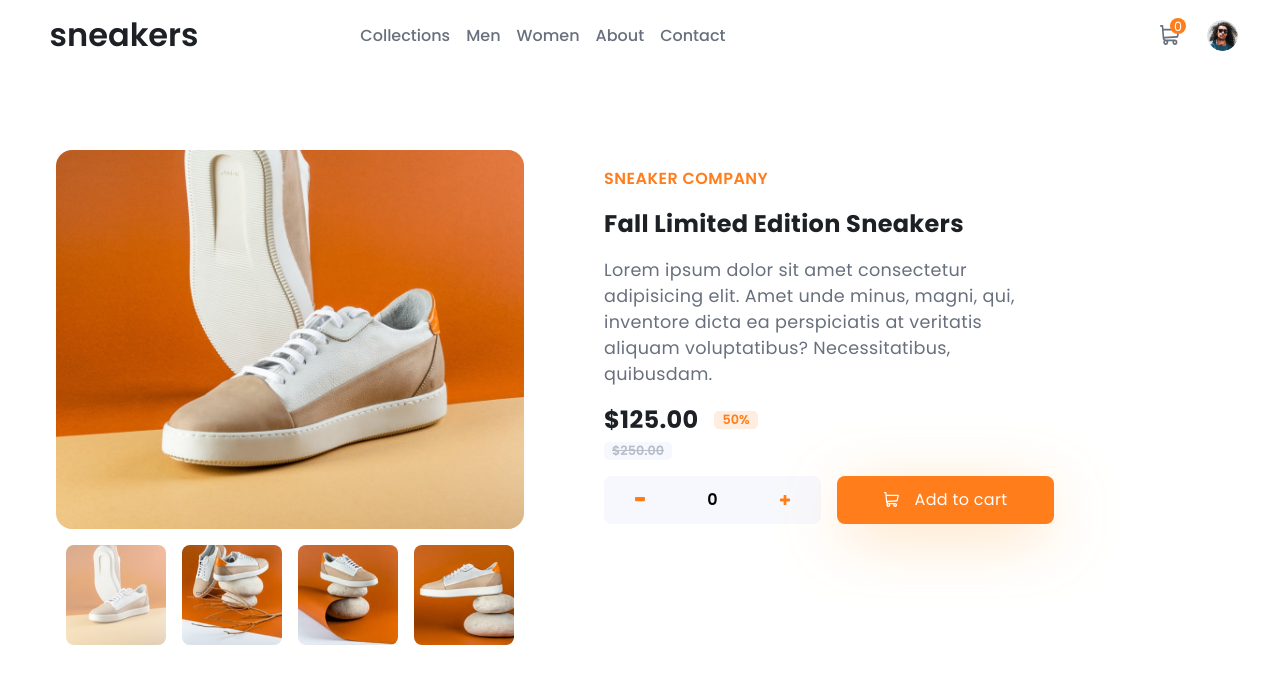
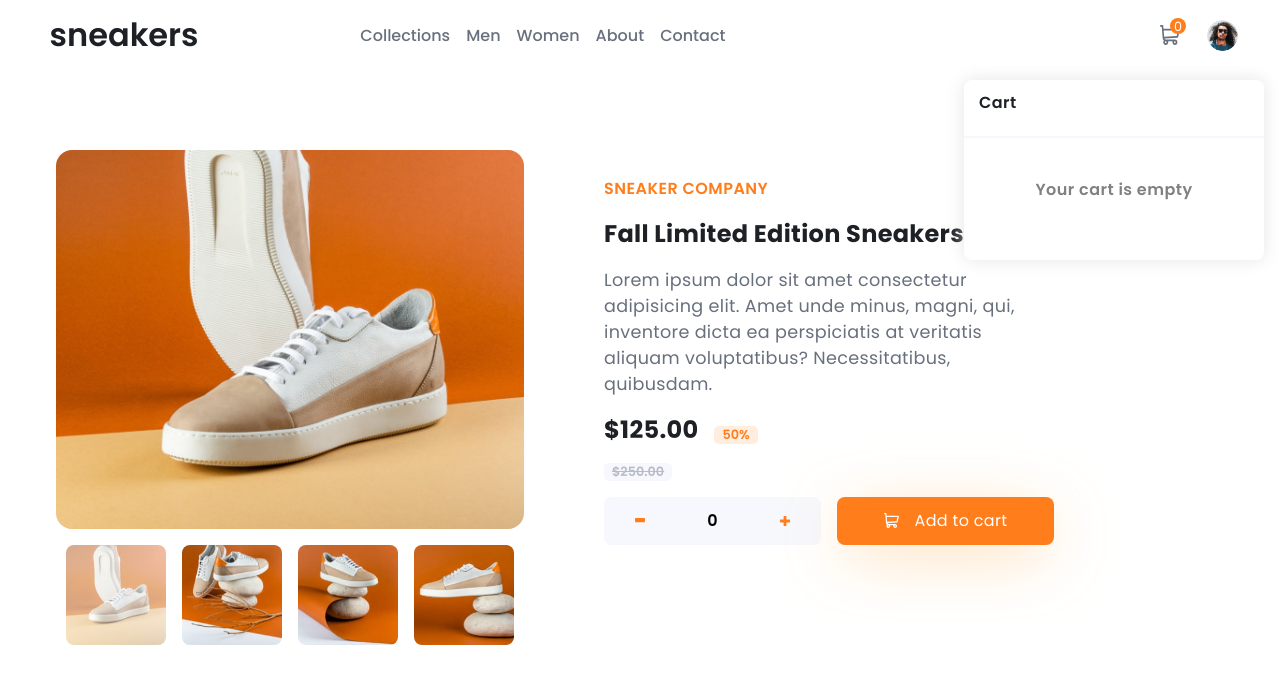
Before and after one commit to Dark-Lover/e-commerce-product-page, a Next.js app: page / in a window 1280 px wide. Both pictures are taken after a click on the picture 1170 px from the left and 35 px from the top of the page. Shown: the top 684 px of the page. Built offline with nearby package versions, Linux system fonts and the light colour scheme.

Commit message:
add cart component

```diff
--- /dev/null
+++ b/components/Cart/CartStyled.ts
@@ -0,0 +1,31 @@
+import styled from "styled-components";
+export const CartWrapper = styled.div`
+  position: absolute;
+  background-color: white;
+  height: 180px;
+  width: 90%;
+  top: 80px;
+  z-index: 1000;
+  margin-left: auto;
+  margin-right: auto;
+  left: 0;
+  right: 0;
+  border-radius: 0.5rem;
+  box-shadow: 0px 0px 17px 0px rgba(224, 220, 220, 0.75);
+
+  @media (min-width: 768px) {
+    right: 1rem;
+    width: 300px;
+    margin-right: unset;
+  }
+`;
+export const Hr = styled.hr`
+  border: 0.5px solid ${({ theme }) => theme.neutral.lightGrBlue};
+`;
+
+export const CartContent = styled.div`
+  display: flex;
+  justify-content: center;
+  align-items: center;
+  height: 60%;
+`;
--- /dev/null
+++ b/components/Cart/index.tsx
@@ -0,0 +1,36 @@
+import { useContext } from "react";
+import { Heading } from "../../styles/globals";
+import { cartContext } from "../../utils/Context/CountProvider";
+import CartItem from "../CartItem";
+// prettier-ignore
+import { CartContent, CartWrapper, Hr } from "./CartStyled";
+
+function Cart() {
+  const { added } = useContext(cartContext);
+  return (
+    <CartWrapper>
+      <Heading
+        mgx={15}
+        mgy={10}
+        size="small"
+        style={{ textTransform: "unset" }}
+      >
+        Cart
+      </Heading>
+      <Hr />
+      <CartContent>
+        {added ? (
+          <CartItem />
+        ) : (
+          <Heading
+            size="small"
+            style={{ color: "gray", textTransform: "unset" }}
+          >
+            Your cart is empty
+          </Heading>
+        )}
+      </CartContent>
+    </CartWrapper>
+  );
+}
+export default Cart;
--- /dev/null
+++ b/components/CartItem/CartItemStyled.ts
@@ -0,0 +1,14 @@
+import styled from "styled-components";
+
+export const CartItemWrapper = styled.div`
+  display: flex;
+  align-items: center;
+  justify-content: space-between;
+  width: 100%;
+  padding: 1rem;
+  max-width: 320px;
+`;
+export const ItemPriceTotal = styled.span`
+  font-weight: bold;
+  color: ${({ theme }) => theme.neutral.darkBlue};
+`;
--- /dev/null
+++ b/components/CartItem/index.tsx
@@ -0,0 +1,56 @@
+import Image from "next/image";
+import { useContext } from "react";
+import { Column, Heading } from "../../styles/globals";
+import { cartContext } from "../../utils/Context/CountProvider";
+import { CartItemWrapper, ItemPriceTotal } from "./CartItemStyled";
+
+function CartItem() {
+  const { cartCount, setCartCount, setAdded } = useContext(cartContext);
+  return (
+    <CartItemWrapper>
+      <Image
+        src="/assets/image-product-1-thumbnail.jpg"
+        width={50}
+        height={50}
+        style={{ borderRadius: "5px" }}
+      />
+      <Column>
+        <Heading
+          size="small"
+          style={{
+            color: "gray",
+            textTransform: "unset",
+            fontSize: "13px",
+            fontWeight: "normal",
+            marginBottom: "0",
+          }}
+        >
+          Autumn Limited Edition..
+        </Heading>
+        <Heading
+          size="small"
+          style={{
+            color: "gray",
+            textTransform: "unset",
+            fontSize: "13px",
+            fontWeight: "normal",
+            marginBottom: "0",
+          }}
+        >
+          $125 x {cartCount}
+          <ItemPriceTotal> ${125 * cartCount}.00 </ItemPriceTotal>
+        </Heading>
+      </Column>
+      <Image
+        src="/assets/icon-delete.svg"
+        height={15}
+        width={15}
+        onClick={() => {
+          setCartCount(0);
+          setAdded(0);
+        }}
+      />
+    </CartItemWrapper>
+  );
+}
+export default CartItem;
--- a/components/Header/HeaderStyled.ts
+++ b/components/Header/HeaderStyled.ts
@@ -4,6 +4,7 @@ export const HeaderWrapper = styled.header`
   /* border-bottom: 1px solid ${(props) => props.theme.primary.main}; */
   padding: 0rem 1rem;
   height: 70px;
+  position: relative;
 `;
 export const Container = styled.div`
   max-width: 1200px;
--- a/components/Header/index.tsx
+++ b/components/Header/index.tsx
@@ -1,5 +1,6 @@
 import { useContext, useState } from "react";
 import { cartContext } from "../../utils/Context/CountProvider";
+import Cart from "../Cart";
 import Navbar from "../Navbar";
 //prettier-ignore
 import {HeaderWrapper,NavBrand,UserCart,Logo,Container,StyledImage,
@@ -7,6 +8,7 @@ import {HeaderWrapper,NavBrand,UserCart,Logo,Container,StyledImage,
 function Header() {
   const [menuToggle, setMenuToggle] = useState<boolean>(false);
   const { added } = useContext(cartContext);
+  const [cartOpen, setCartOpen] = useState<boolean>(false);
   useState;
   return (
     <>
@@ -29,6 +31,7 @@ function Header() {
               width={20}
               height={20}
               className="cart"
+              onClick={() => setCartOpen(!cartOpen)}
             />
             <StyledImage
               src="/assets/image-avatar.png"
@@ -40,6 +43,7 @@ function Header() {
           </UserCart>
           <Navbar menuState={menuToggle} />
         </Container>
+        {cartOpen && <Cart />}
       </HeaderWrapper>
     </>
   );
--- a/components/Showcase/ShowcaseStyled.ts
+++ b/components/Showcase/ShowcaseStyled.ts
@@ -85,24 +85,6 @@ export const ShowRight = styled.div`
     padding: 2rem 2rem 0 2rem;
   }
 `;
-export const Heading = styled.h2<PropsHeading>`
-  margin-bottom: 0.5rem;
-  font-weight: 600;
-  ${({ size }) =>
-    size === "small"
-      ? "font-size:0.8rem ;text-transform:uppercase;font-weight: 600;letter-spacing:0.03rem"
-      : "font-size:20px;     line-height: 1.5rem;letter-spacing:0.02rem ;font-weight: 700"};
-  ${({ color, theme }) =>
-    color === "primary"
-      ? `color: ${theme.primary.main}`
-      : `color: ${theme.neutral.darkBlue}`};
-  @media (min-width: 768px) {
-    max-width: 450px;
-    ${({ size }) =>
-      size === "small" ? "font-size:1rem ;" : "font-size:24px;"};
-    margin-bottom: 1.3rem;
-  }
-`;
 
 export const Paragraph = styled.p`
   font-size: 0.9rem;
--- a/components/Showcase/index.tsx
+++ b/components/Showcase/index.tsx
@@ -4,9 +4,10 @@ import Thumbnail from "../Thumbnail";
 import ThumbnailList from "../ThumbnailList";
 import { ProductThumbnails } from "../../data/Products";
 // prettier-ignore
-import {Heading, ShowLeft,ShowRight,ShowWrapper,SwitchProd,Paragraph,  ProductImage} from "./ShowcaseStyled";
+import { ShowLeft,ShowRight,ShowWrapper,SwitchProd,Paragraph,  ProductImage} from "./ShowcaseStyled";
 import { useState } from "react";
 import { useMediaQuery } from "../../utils/mediaQuery";
+import { Heading } from "../../styles/globals";
 
 function Showcase() {
   const isMobile: boolean = useMediaQuery(767);
@@ -25,7 +26,7 @@ function Showcase() {
       setSelected((prevState) => prevState - 1);
     }
   };
-  // };
+
   return (
     <ShowWrapper>
       <ShowLeft>
@@ -53,10 +54,10 @@ function Showcase() {
         )}
       </ShowLeft>
       <ShowRight>
-        <Heading size="small" color="primary">
+        <Heading size="small" color="primary" mgy={10}>
           Sneaker Company
         </Heading>
-        <Heading size="lg" color="secondary">
+        <Heading size="lg" color="secondary" mgy={10}>
           Fall Limited Edition Sneakers
         </Heading>
         <Paragraph>
--- a/pages/index.tsx
+++ b/pages/index.tsx
@@ -3,6 +3,7 @@ import Layout from "../components/Layout";
 import Showcase from "../components/Showcase";
 import React from "react";
 import CountProvider from "../utils/Context/CountProvider";
+import ModelView from "../components/Model";
 
 export default function Home() {
   return (
@@ -11,6 +12,7 @@ export default function Home() {
       <Layout>
         <Showcase />
       </Layout>
+      {/* <ModelView /> */}
     </CountProvider>
   );
 }
--- a/styles/globals.ts
+++ b/styles/globals.ts
@@ -1,25 +1,6 @@
 import styled, { createGlobalStyle } from "styled-components";
 
 export const GlobalStyle = createGlobalStyle`
-  /* body {
-    margin: 0;
-    padding: 0;
-    box-sizing: border-box;
-    font-family: 'Poppins', sans-serif;
-  }
-  main{
-    max-width: 1200px;
-    margin: auto;
-  }
-  ul{
-    list-style: none;
-    margin: 0;
-    padding: 0;
-  }
-  h1,h2,h3,h4,h5,h6{
-    margin: 0;
-    padding: 0;
-  } */
 
   // new global styles
   html,
@@ -130,7 +111,7 @@ interface PropsHeading {
 export const Heading = styled.h2<PropsHeading>`
   margin-bottom: 0.5rem;
   font-weight: 600;
-  margin: ${({ size }) =>
+  ${({ size }) =>
     size === "small"
       ? "font-size:0.8rem ;text-transform:uppercase;font-weight: 600;letter-spacing:0.03rem"
       : "font-size:20px;     line-height: 1.5rem;letter-spacing:0.02rem ;font-weight: 700"};
@@ -139,4 +120,14 @@ export const Heading = styled.h2<PropsHeading>`
     color === "primary"
       ? `color: ${theme.primary.main}`
       : `color: ${theme.neutral.darkBlue}`};
+  @media (min-width: 768px) {
+    max-width: 450px;
+    ${({ size }) =>
+      size === "small" ? "font-size:1rem ;" : "font-size:24px;"};
+    margin-bottom: 1.3rem;
+  }
 `;
+export const Column = styled.div`
+  display: flex;
+  flex-direction: column;
+`;
```
Also changed, not shown: components/Model/index.tsx (added, +73 -0 lines).
